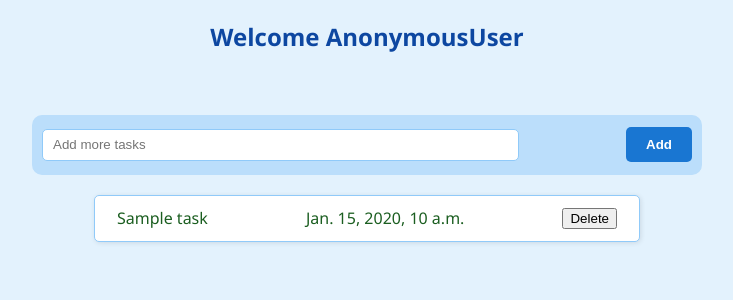
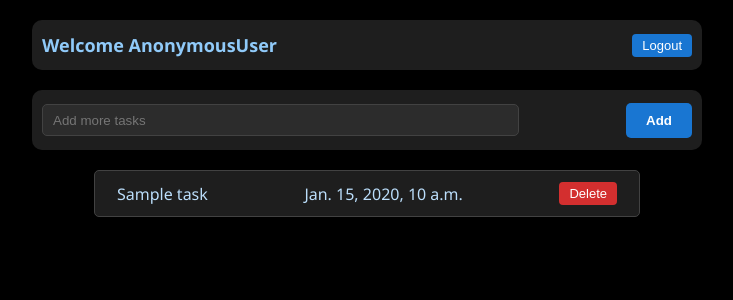
Before and after one commit to manojgowda593/django_projects, a Django app: template todo/todoapp/templates/home.html in a window 1280 px wide. Shown: the top 300 px of the page, without its empty margins (273-1006 px from the left). Run offline with Django 4.2, Linux system fonts and the light colour scheme; the template is opened without the code that fills it: most values are stand-ins (such as "Sample title", 1, 10 or a date in 2020).

Commit message:
Added: Logout view,url and view

```diff
--- a/todo/todo/settings.py
+++ b/todo/todo/settings.py
@@ -27,6 +27,7 @@ DEBUG = True
 
 ALLOWED_HOSTS = []
 
+LOGIN_URL = 'login'
 
 # Application definition
 
--- a/todo/todoapp/templates/home.html
+++ b/todo/todoapp/templates/home.html
@@ -1,37 +1,50 @@
 <!DOCTYPE html>
 <html lang="en">
 <head>
-    <meta charset="UTF-8">
-    <meta name="viewport" content="width=device-width, initial-scale=1.0">
-    <title>Document</title>
-</head>
-
+  <meta charset="UTF-8" />
+  <meta name="viewport" content="width=device-width, initial-scale=1.0"/>
+  <title>Home</title>
   <style>
     body {
+      margin: 0;
       padding: 0;
-    margin: 0;
       font-family: 'Segoe UI', sans-serif;
-    background-color: #e3f2fd; /* soft blue */
+      background-color: black;
+      color: #e0e0e0;
     }
 
-h2 {
-    text-align: center;
-    color: #0d47a1; /* dark blue */
-}
-
-#content {
+    .topbar {
       display: flex;
       justify-content: space-between;
       align-items: center;
-    height: 45px;
-    width: 500px;
-    border: 1px solid #90caf9;
-    border-radius: 5px;
-    padding: 0 22px;
-    color: #1b5e20; /* dark green */
-    background-color: #ffffff;
-    box-shadow: 1px 1px 5px rgba(0,0,0,0.1);
-    margin: 10px auto;
+      width: 650px;
+      margin: 20px auto 0 auto;
+      padding: 0 10px;
+      background-color: #1e1e1e;
+      border-radius: 10px;
+      height: 50px;
+      box-shadow: 0 2px 5px rgba(0,0,0,0.3);
+    }
+
+    .topbar h2 {
+      font-size: 18px;
+      margin: 0;
+      color: #90caf9;
+    }
+
+    #logout {
+      padding: 4px 10px;
+      font-size: 13px;
+      border-radius: 4px;
+      border: none;
+      background-color: #1976d2;
+      color: white;
+      cursor: pointer;
+      transition: background-color 0.3s ease;
+    }
+
+    #logout:hover {
+      background-color: #0d47a1;
     }
 
     #input {
@@ -40,10 +53,11 @@ h2 {
       justify-content: space-between;
       align-items: center;
       border-radius: 10px;
-    background-color: #bbdefb;
+      background-color: #1e1e1e;
       width: 650px;
       margin: 20px auto;
       padding: 0 10px;
+      box-shadow: 0 2px 5px rgba(0,0,0,0.3);
     }
 
     #input input[type="text"] {
@@ -51,9 +65,9 @@ h2 {
       width: 70%;
       border-radius: 5px;
       padding: 0 10px;
-    border: 1px solid #90caf9;
-    background-color: #ffffff;
-    color: #0d47a1;
+      border: 1px solid #424242;
+      background-color: #2c2c2c;
+      color: #e0e0e0;
     }
 
     #input input[type="submit"] {
@@ -72,29 +86,64 @@ h2 {
       background-color: #0d47a1;
     }
 
+    #content {
+      display: flex;
+      justify-content: space-between;
+      align-items: center;
+      height: 45px;
+      width: 500px;
+      border: 1px solid #424242;
+      border-radius: 5px;
+      padding: 0 22px;
+      color: #bbdefb;
+      background-color: #1e1e1e;
+      box-shadow: 0 2px 4px rgba(0,0,0,0.2);
+      margin: 10px auto;
+    }
+
     #delete {
       display: flex;
+    }
 
+    #delete button {
+      padding: 4px 10px;
+      font-size: 13px;
+      border-radius: 4px;
+      border: none;
+      background-color: #d32f2f;
+      color: white;
+      cursor: pointer;
+      transition: background-color 0.3s ease;
+    }
+
+    #delete button:hover {
+      background-color: #b71c1c;
     }
   </style>
+</head>
+<body>
 
-
-<body>
+  <div class="topbar">
     <h2>Welcome {{ request.user|capfirst }}</h2>
-    <br>
+    <form method="POST" action="{% url 'logout' %}">
+      {% csrf_token %}
+      <button type="submit" id="logout" name="logout">Logout</button>
+    </form>
+  </div>
 
   <form method="POST" id="input">
     {% csrf_token %}
-        <input type="text" name="task" placeholder="Add more tasks" required>
-        <input type="submit" value="Add">
+    <input type="text" name="task" placeholder="Add more tasks" required />
+    <input type="submit" value="Add" />
   </form>
 
   {% for todo in todos %}
-    <div id='content'>
-        <div id='task'> {{ todo.task }} </div> <div id='date'> {{ todo.date }}</div>
-        <form id='delete' method='POST' action="{% url 'delete' todo.id %}">
+    <div id="content">
+      <div id="task">{{ todo.task }}</div>
+      <div id="date">{{ todo.date }}</div>
+      <form id="delete" method="POST" action="{% url 'delete' todo.id %}">
         {% csrf_token %}
-            <button type='submit'>Delete</button>
+        <button type="submit">Delete</button>
       </form>
     </div>
   {% endfor %}
--- a/todo/todoapp/urls.py
+++ b/todo/todoapp/urls.py
@@ -5,7 +5,8 @@ from . import views
 
 urlpatterns = [
     path('signup/',views.signup,name='signup'),
-    path('login/',views.login,name='login'),
-    path('',views.home,name='home'),
+    path('',views.login,name='login'),
+    path('home',views.home,name='home'),
     path('delete/<int:id>',views.delete,name='delete'),
+    path('logout/',views.logoutk_view,name="logout")
 ]
```
Also changed, not shown: todo/todoapp/views.py (+7 -0 lines). Lines whose indentation alone changed are shown as unchanged.
